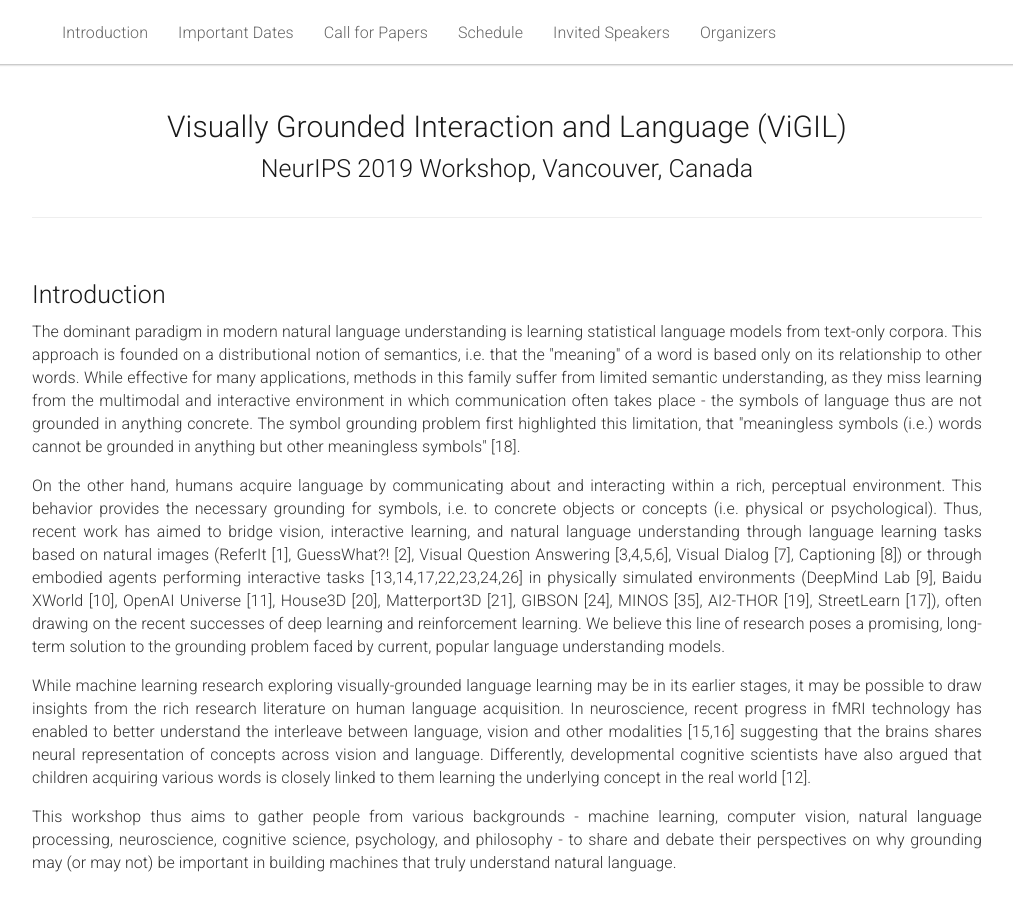
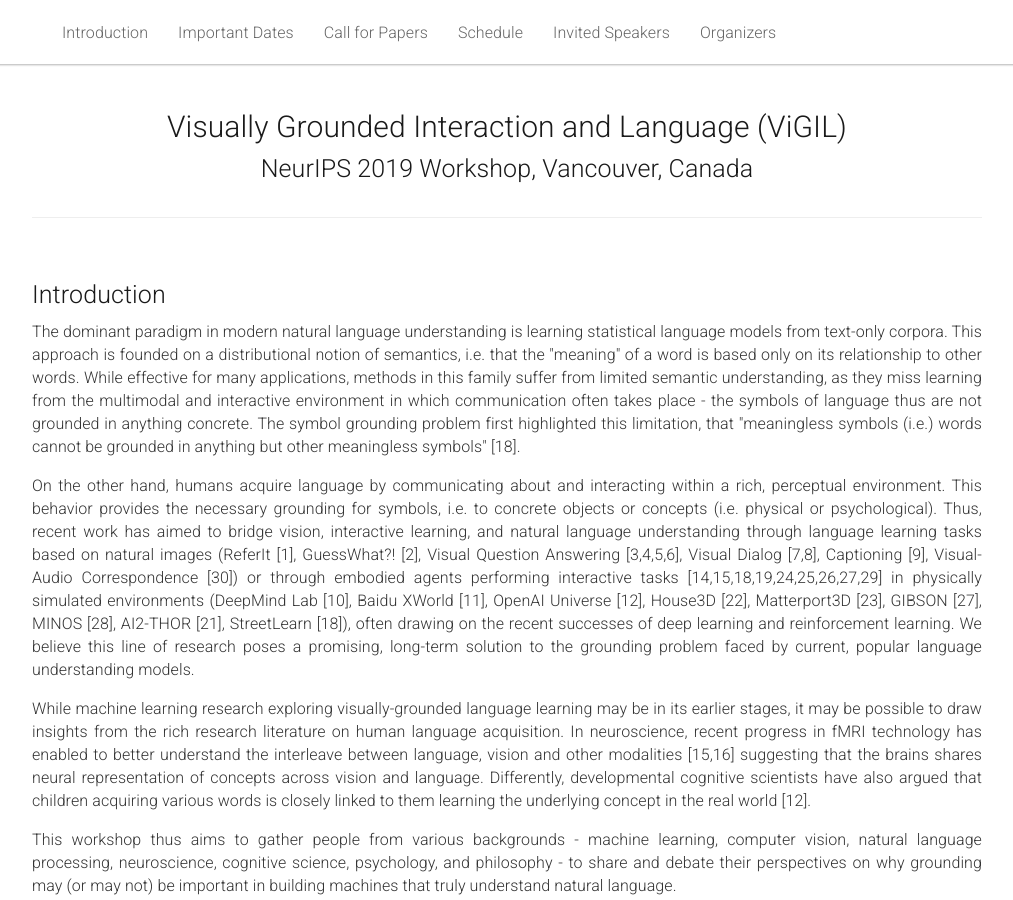
Before and after one commit to vigilworkshop/vigilworkshop.github.io, a Jekyll site: the page built from _pages/home.md, in a window 1280 px wide and 900 px high. Shown: the whole window, without its empty margins (133-1146 px from the left). Built offline with Jekyll 4.4.1, drawn with Linux system fonts in a browser that asks for light colours; some of the changed text lies outside the part shown.

Commit message:
Update home.md

```diff
--- a/_pages/home.md
+++ b/_pages/home.md
@@ -40,7 +40,7 @@ acknowledgements: ""
 </p>
 
 <p>
-On the other hand, humans acquire language by communicating about and interacting within a rich, perceptual environment. This behavior provides the necessary grounding for symbols, i.e. to concrete objects or concepts (i.e. physical or psychological). Thus, recent work has aimed to bridge vision, interactive learning, and natural language understanding through language learning tasks based on natural images (ReferIt [1], GuessWhat?! [2], Visual Question Answering [3,4,5,6], Visual Dialog [7], Captioning [8]) or through embodied agents performing interactive tasks [13,14,17,22,23,24,26] in physically simulated environments (DeepMind Lab [9], Baidu XWorld [10], OpenAI Universe [11], House3D [20], Matterport3D [21], GIBSON [24], MINOS [35], AI2-THOR [19], StreetLearn [17]), often drawing on the recent successes of deep learning and reinforcement learning. We believe this line of research poses a promising, long-term solution to the grounding problem faced by current, popular language understanding models.
+On the other hand, humans acquire language by communicating about and interacting within a rich, perceptual environment. This behavior provides the necessary grounding for symbols, i.e. to concrete objects or concepts (i.e. physical or psychological). Thus, recent work has aimed to bridge vision, interactive learning, and natural language understanding through language learning tasks based on natural images (ReferIt [1], GuessWhat?! [2], Visual Question Answering [3,4,5,6], Visual Dialog [7,8], Captioning [9], Visual-Audio Correspondence [30]) or through embodied agents performing interactive tasks [14,15,18,19,24,25,26,27,29] in physically simulated environments (DeepMind Lab [10], Baidu XWorld [11], OpenAI Universe [12], House3D [22], Matterport3D [23], GIBSON [27], MINOS [28], AI2-THOR [21], StreetLearn [18]), often drawing on the recent successes of deep learning and reinforcement learning. We believe this line of research poses a promising, long-term solution to the grounding problem faced by current, popular language understanding models.
 </p>
 
 
@@ -339,6 +339,9 @@ TBA
  Abhishek Das et al. "Visual dialog." CVPR, 2017.
  </li>
  <li>
+ Harm de Vries et al. "GuessWhat?! Visual object discovery through multi-modal dialogue." CVPR, 2017.
+ </li>
+ <li>
  Anna Rohrbach et al. "Generating Descriptions with Grounded and Co-Referenced People." CVPR, 2017.
  </li>
  <li>
@@ -363,16 +366,19 @@ TBA
  Alexander G. Huth et al. "Natural speech reveals the semantic maps that tile human cerebral cortex." Nature, 2016.
  </li>
  <li>
- Alexander G. Huth, et al. "Decoding the semantic content of natural movies from human brain activity." Frontiers in systems neuroscience, 2016.
+ Alexander G. Huth et al. "Decoding the semantic content of natural movies from human brain activity." Frontiers in systems neuroscience, 2016.
  </li>
  <li>
- Piotr Mirowski et al. "Learning to Navigate in Cities Without a Map." arXiv, 2018.
+ Piotr Mirowski et al. "Learning to Navigate in Cities Without a Map." NeurIPS, 2018.
  </li>
+ <li>
+  Karl Moritz Hermann et al. "Learning to Follow Directions in StreetView." arXiv, 2019.
+  </li>
  <li>
  Stevan Harnad. "The symbol grounding problem." CNLS, 1989.
  </li>
  <li>
- E Kolve, R Mottaghi, D Gordon, Y Zhu, A Gupta, A Farhadi. "AI2-THOR: An Interactive 3D Environment for Visual AI." arXiv, 2017.
+ E Kolve et al. "AI2-THOR: An Interactive 3D Environment for Visual AI." arXiv, 2017.
  </li>
  <li>
  Yi Wu et al. "House3D: A Rich and Realistic 3D Environment." arXiv, 2017.
@@ -387,13 +393,19 @@ TBA
  Peter Anderson et al. "Vision-and-Language Navigation: Interpreting visually-grounded navigation instructions in real environments." CVPR, 2018.
  </li>
  <li>
+ Xin Wang et al. "Reinforced Cross-Modal Matching and Self-Supervised Imitation Learning for Vision-Language Navigation." CVPR, 2019.
+  </li>
+ <li>
  Fei Xia et al. "Gibson Env: Real-World Perception for Embodied Agents." CVPR, 2018.
  </li>
  <li>
  Manolis Savva et al. "MINOS: Multimodal indoor simulator for navigation in complex environments." arXiv, 2017.
  </li>
  <li>
- Daniel Gordon, Aniruddha Kembhavi, Mohammad Rastegari, Joseph Redmon, Dieter Fox, Ali Farhadi. "IQA: Visual Question Answering in Interactive Environments." CVPR, 2018.
+ Daniel Gordon et al. "IQA: Visual Question Answering in Interactive Environments." CVPR, 2018.
+ </li>
+ <li>
+ Relja Arandjelovic et al. "Look, Listen and Learn." ICCV, 2017.
  </li>
     </ol>
   </div>
```
